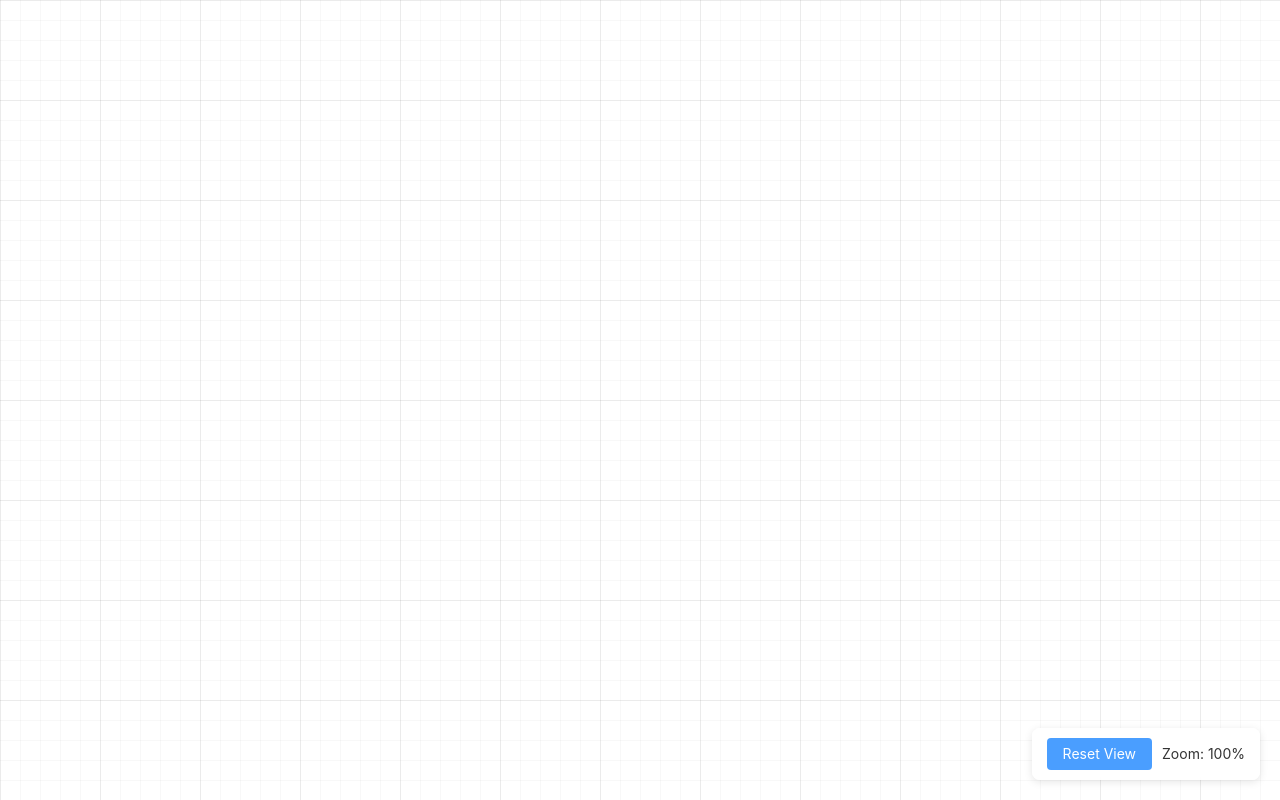
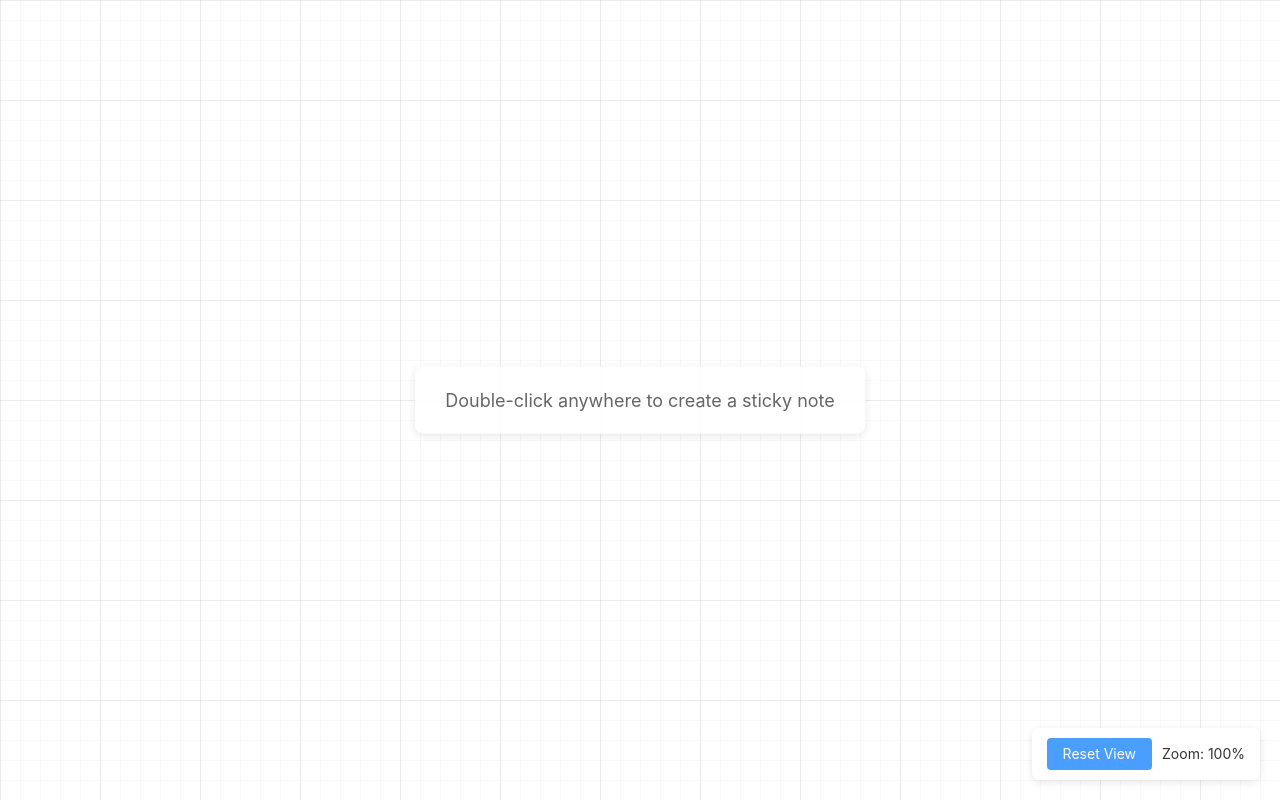
Before and after one commit to DMSAVentures/sticky-notes-canvas, a React (Vite) app: page / in a window 1280 px wide. Built offline with nearby package versions, Linux system fonts and the light colour scheme.

Commit message:
add handler to add sticky notes on canvas

```diff
--- a/src/App.module.css
+++ b/src/App.module.css
@@ -64,3 +64,17 @@
     min-width: 80px;
     text-align: center;
 }
+
+.helpText {
+    position: absolute;
+    top: 50%;
+    left: 50%;
+    transform: translate(-50%, -50%);
+    font-size: 18px;
+    color: #666;
+    pointer-events: none;
+    background: rgba(255, 255, 255, 0.9);
+    padding: 20px 30px;
+    border-radius: 8px;
+    box-shadow: 0 2px 8px rgba(0, 0, 0, 0.1);
+}
--- a/src/App.tsx
+++ b/src/App.tsx
@@ -1,5 +1,6 @@
 import { useRef, useState, useEffect, MouseEvent, WheelEvent } from 'react'
 import styles from './App.module.css'
+import { StickyNote, StickyNoteData } from './StickyNote'
 
 interface ViewState {
     x: number
@@ -12,13 +13,41 @@ export function App() {
     const [viewState, setViewState] = useState<ViewState>({ x: 0, y: 0, zoom: 1 })
     const [isPanning, setIsPanning] = useState(false)
     const [startPan, setStartPan] = useState({ x: 0, y: 0 })
+    const [notes, setNotes] = useState<StickyNoteData[]>([])
+    const [nextZIndex, setNextZIndex] = useState(1)
 
     // Handle mouse down for panning
     const handleMouseDown = (e: MouseEvent) => {
-        if (e.button === 0) { // Left click
+        // Only pan if clicking on canvas, not on notes
+        if (e.target === e.currentTarget && e.button === 0) { // Left click
             setIsPanning(true)
             setStartPan({ x: e.clientX - viewState.x, y: e.clientY - viewState.y })
             e.preventDefault()
+        }
+    }
+
+    // Handle double click to create new note
+    const handleDoubleClick = (e: MouseEvent) => {
+        if (e.target === e.currentTarget) {
+            const rect = canvasRef.current?.getBoundingClientRect()
+            if (rect) {
+                const x = (e.clientX - rect.left - viewState.x) / viewState.zoom
+                const y = (e.clientY - rect.top - viewState.y) / viewState.zoom
+
+                const newNote: StickyNoteData = {
+                    id: `note-${Date.now()}`,
+                    x,
+                    y,
+                    width: 200,
+                    height: 150,
+                    content: '',
+                    color: '#ffeb3b',
+                    zIndex: nextZIndex
+                }
+
+                setNotes([...notes, newNote])
+                setNextZIndex(nextZIndex + 1)
+            }
         }
     }
 
@@ -59,6 +88,26 @@ export function App() {
         }
     }
 
+    // Handle note updates
+    const handleNoteUpdate = (id: string, updates: Partial<StickyNoteData>) => {
+        setNotes(notes.map(note =>
+            note.id === id ? { ...note, ...updates } : note
+        ))
+    }
+
+    // Handle note deletion
+    const handleNoteDelete = (id: string) => {
+        setNotes(notes.filter(note => note.id !== id))
+    }
+
+    // Handle note selection (bring to front)
+    const handleNoteSelect = (id: string) => {
+        setNotes(notes.map(note =>
+            note.id === id ? { ...note, zIndex: nextZIndex } : note
+        ))
+        setNextZIndex(nextZIndex + 1)
+    }
+
     // Add global mouse up listener
     useEffect(() => {
         const handleGlobalMouseUp = () => setIsPanning(false)
@@ -89,6 +138,7 @@ export function App() {
             onMouseMove={handleMouseMove}
             onMouseUp={handleMouseUp}
             onWheel={handleWheel}
+            onDoubleClick={handleDoubleClick}
         >
             {/* Dynamic grid background like Figma */}
             <svg className={styles.gridSvg} width="100%" height="100%">
@@ -127,6 +177,24 @@ export function App() {
                 <rect width="100%" height="100%" fill="url(#largeGrid)" />
             </svg>
 
+            {/* Viewport for notes */}
+            <div
+                className={styles.viewport}
+                style={{
+                    transform: `translate(${viewState.x}px, ${viewState.y}px) scale(${viewState.zoom})`,
+                }}
+            >
+                {notes.map(note => (
+                    <StickyNote
+                        key={note.id}
+                        {...note}
+                        onUpdate={handleNoteUpdate}
+                        onDelete={handleNoteDelete}
+                        onSelect={handleNoteSelect}
+                    />
+                ))}
+            </div>
+
             {/* Controls overlay */}
             <div className={styles.controls}>
                 <button onClick={() => setViewState({ x: 0, y: 0, zoom: 1 })}>
@@ -134,6 +202,13 @@ export function App() {
                 </button>
                 <span className={styles.zoomLevel}>Zoom: {Math.round(viewState.zoom * 100)}%</span>
             </div>
+
+            {/* Help text */}
+            {notes.length === 0 && (
+                <div className={styles.helpText}>
+                    Double-click anywhere to create a sticky note
+                </div>
+            )}
         </div>
     )
 }
```
